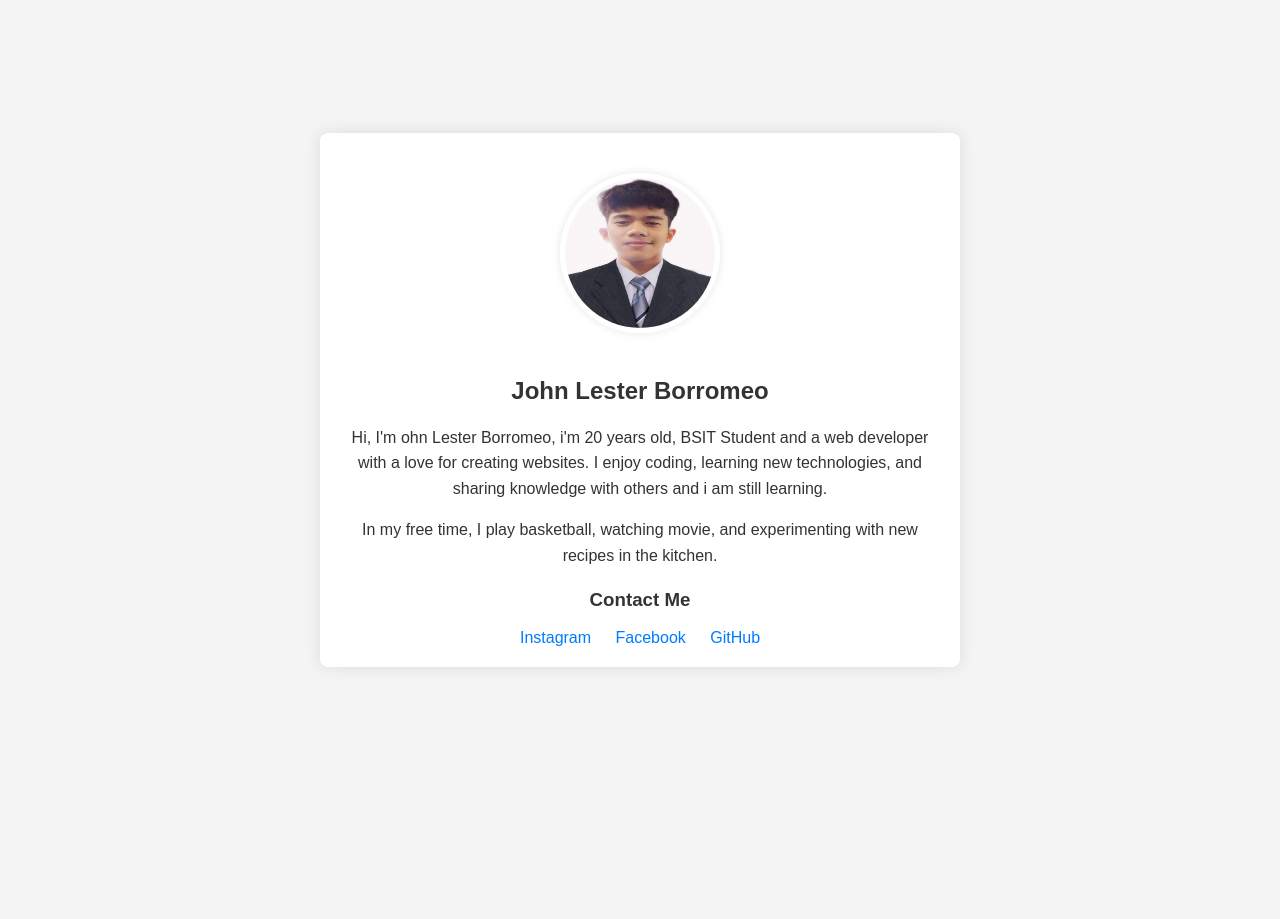
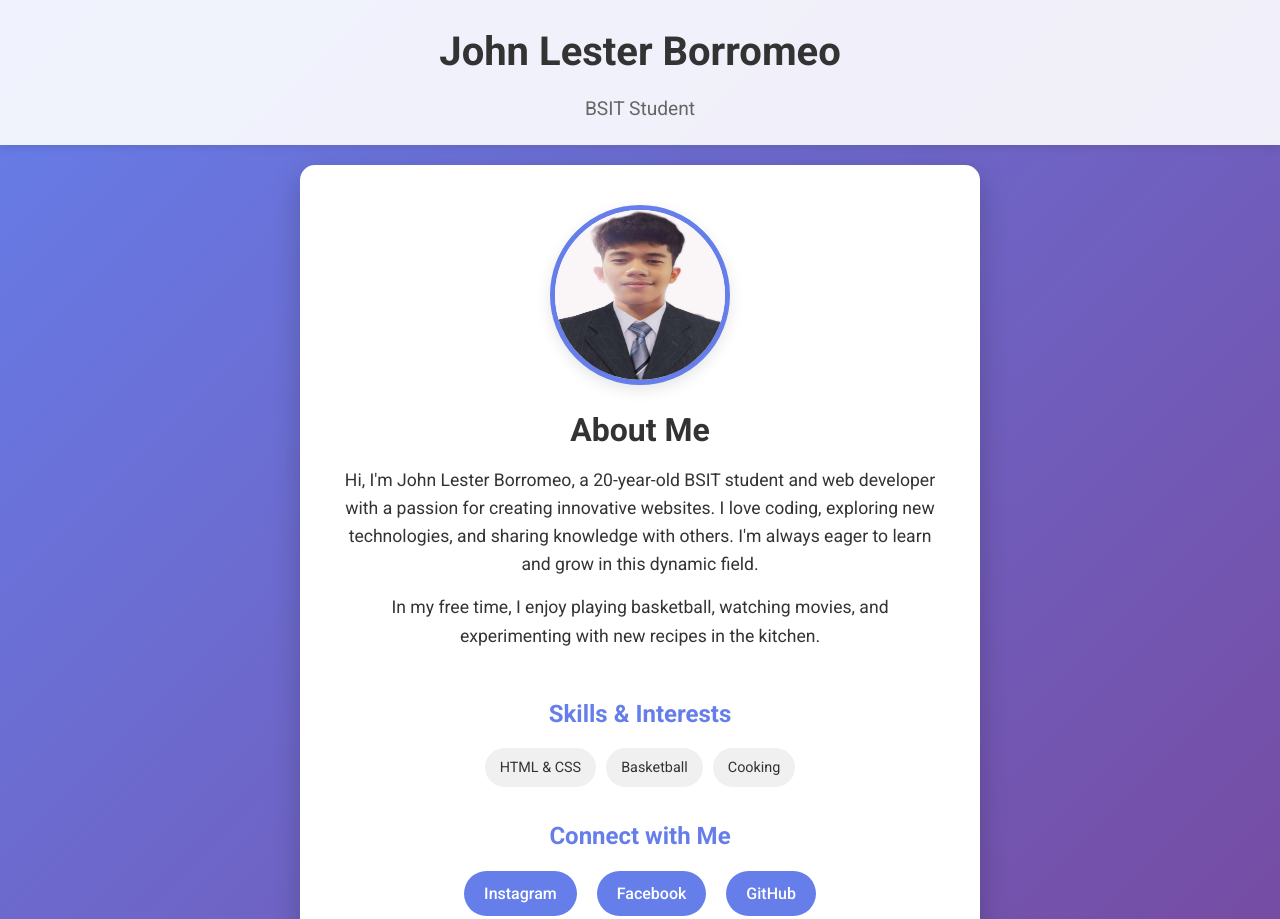
Before and after one commit to johnlesterborromeo/22009---WEB101---BORROMEO, a plain HTML site: page index.html in a window 1280 px wide. Shown: the top 919 px of the page. Before the commit the page ends 800 px from the top, so only its background shows below. Drawn offline with Linux system fonts and the light colour scheme.

Commit message:
Update index.html

```diff
--- a/index.html
+++ b/index.html
@@ -3,66 +3,175 @@
 <head>
     <meta charset="UTF-8">
     <meta name="viewport" content="width=device-width, initial-scale=1.0">
-    <title>My Web Profile</title>
+    <title>John Lester Borromeo - Web Developer</title>
+    <link href="https://fonts.googleapis.com/css2?family=Roboto:wght@300;400;500;700&display=swap" rel="stylesheet">
     <style>
-        body {
-            font-family: Arial, sans-serif;
+        * {
             margin: 0;
             padding: 0;
-            background-color: #f4f4f4;
+            box-sizing: border-box;
+        }
+        body {
+            font-family: 'Roboto', sans-serif;
+            background: linear-gradient(135deg, #667eea 0%, #764ba2 100%);
             color: #333;
+            line-height: 1.6;
+            min-height: 100vh;
+            display: flex;
+            flex-direction: column;
+        }
+        header {
+            background-color: rgba(255, 255, 255, 0.9);
+            padding: 20px;
             text-align: center;
+            box-shadow: 0 2px 10px rgba(0, 0, 0, 0.1);
+        }
+        header h1 {
+            font-size: 2.5rem;
+            margin-bottom: 10px;
+            color: #333;
+        }
+        header p {
+            font-size: 1.2rem;
+            color: #666;
+        }
+        main {
+            flex: 1;
             display: flex;
             justify-content: center;
             align-items: center;
-            min-height: 100vh;
+            padding: 20px;
+        }
+        .container {
+            max-width: 800px;
+            background-color: white;
+            border-radius: 15px;
+            box-shadow: 0 10px 30px rgba(0, 0, 0, 0.2);
+            overflow: hidden;
+            display: flex;
+            flex-direction: column;
+            align-items: center;
+            padding: 40px;
+            transition: transform 0.3s ease;
+        }
+        .container:hover {
+            transform: translateY(-5px);
         }
         .profile-pic {
-            width: 150px;
-            height: 150px;
+            width: 180px;
+            height: 180px;
             border-radius: 50%;
-            margin: 20px auto;
-            border: 5px solid #fff;
-            box-shadow: 0 0 10px rgba(0,0,0,0.1);
+            margin-bottom: 20px;
+            border: 5px solid #667eea;
+            box-shadow: 0 5px 15px rgba(0, 0, 0, 0.1);
+            transition: transform 0.3s ease;
         }
-        .container {
+        .profile-pic:hover {
+            transform: scale(1.05);
+        }
+        h2 {
+            font-size: 2rem;
+            margin-bottom: 10px;
+            color: #333;
+        }
+        .bio {
+            text-align: center;
+            margin-bottom: 30px;
             max-width: 600px;
-            padding: 20px;
-            box-shadow: 0 0 15px rgba(0,0,0,0.1);
-            background-color: white;
-            border-radius: 8px;
         }
-        h1 {
-            margin-bottom: 10px;
+        .bio p {
+            margin-bottom: 15px;
+            font-size: 1.1rem;
         }
-        p {
-            line-height: 1.6;
+        .skills {
+            margin-bottom: 30px;
+            text-align: center;
+        }
+        .skills h3 {
+            margin-bottom: 15px;
+            font-size: 1.5rem;
+            color: #667eea;
+        }
+        .skills ul {
+            list-style: none;
+            display: flex;
+            justify-content: center;
+            flex-wrap: wrap;
+            gap: 10px;
+        }
+        .skills li {
+            background-color: #f0f0f0;
+            padding: 8px 15px;
+            border-radius: 20px;
+            font-size: 0.9rem;
+            color: #333;
+            transition: background-color 0.3s ease;
+        }
+        .skills li:hover {
+            background-color: #667eea;
+            color: white;
         }
         .contact {
-            margin-top: 20px;
+            text-align: center;
+        }
+        .contact h3 {
+            margin-bottom: 15px;
+            font-size: 1.5rem;
+            color: #667eea;
+        }
+        .contact-links {
+            display: flex;
+            justify-content: center;
+            gap: 20px;
         }
         .contact a {
-            color: #007bff;
+            display: inline-block;
+            padding: 10px 20px;
+            background-color: #667eea;
+            color: white;
             text-decoration: none;
-            margin: 0 10px;
+            border-radius: 25px;
+            transition: background-color 0.3s ease, transform 0.3s ease;
+            font-weight: 500;
         }
         .contact a:hover {
-            text-decoration: underline;
+            background-color: #5a6fd8;
+            transform: translateY(-3px);
         }
+
+
     </style>
 </head>
 <body>
+    <header>
+        <h1>John Lester Borromeo</h1>
+        <p>BSIT Student</p>
+    </header>
+    <main>
         <div class="container">
             <img src="JB.jpg" alt="Profile Picture" class="profile-pic">
-        <h2>John Lester Borromeo</h2>
-        <p>Hi, I'm ohn Lester Borromeo, i'm 20 years old, BSIT Student and a web developer with a love for creating websites. I enjoy coding, learning new technologies, and sharing knowledge with others and i am still learning.</p>
-        <p>In my free time, I play basketball, watching movie, and experimenting with new recipes in the kitchen.</p>
+            <h2>About Me</h2>
+            <div class="bio">
+                <p>Hi, I'm John Lester Borromeo, a 20-year-old BSIT student and web developer with a passion for creating innovative websites. I love coding, exploring new technologies, and sharing knowledge with others. I'm always eager to learn and grow in this dynamic field.</p>
+                <p>In my free time, I enjoy playing basketball, watching movies, and experimenting with new recipes in the kitchen.</p>
+            </div>
+            <div class="skills">
+                <h3>Skills & Interests</h3>
+                <ul>
+                    <li>HTML & CSS</li>
+                    <li>Basketball</li>
+                    <li>Cooking</li>
+                </ul>
+            </div>
             <div class="contact">
-            <h3>Contact Me</h3>
-            <a href="https://www.instagram.com/_jbilot/">Instagram</a>
+                <h3>Connect with Me</h3>
+                <div class="contact-links">
+                    <a href="https://www.instagram.com/_jbilot/" target="_blank">Instagram</a>
                     <a href="https://www.facebook.com/jb.lzano" target="_blank">Facebook</a>
                     <a href="https://github.com/jblozan0" target="_blank">GitHub</a>
                 </div>
             </div>
+        </div>
+    </main>
 </body>
 </html>
```
Lines whose indentation alone changed are shown as unchanged.
